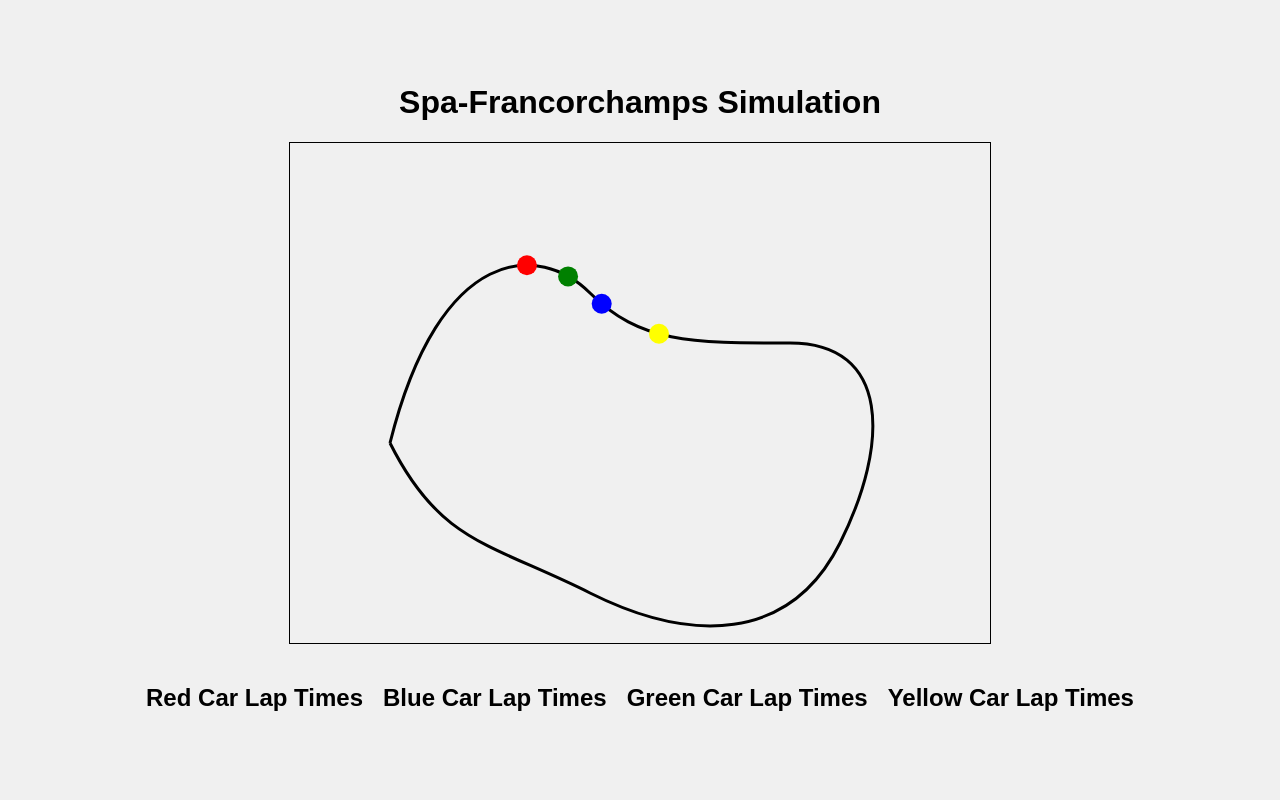
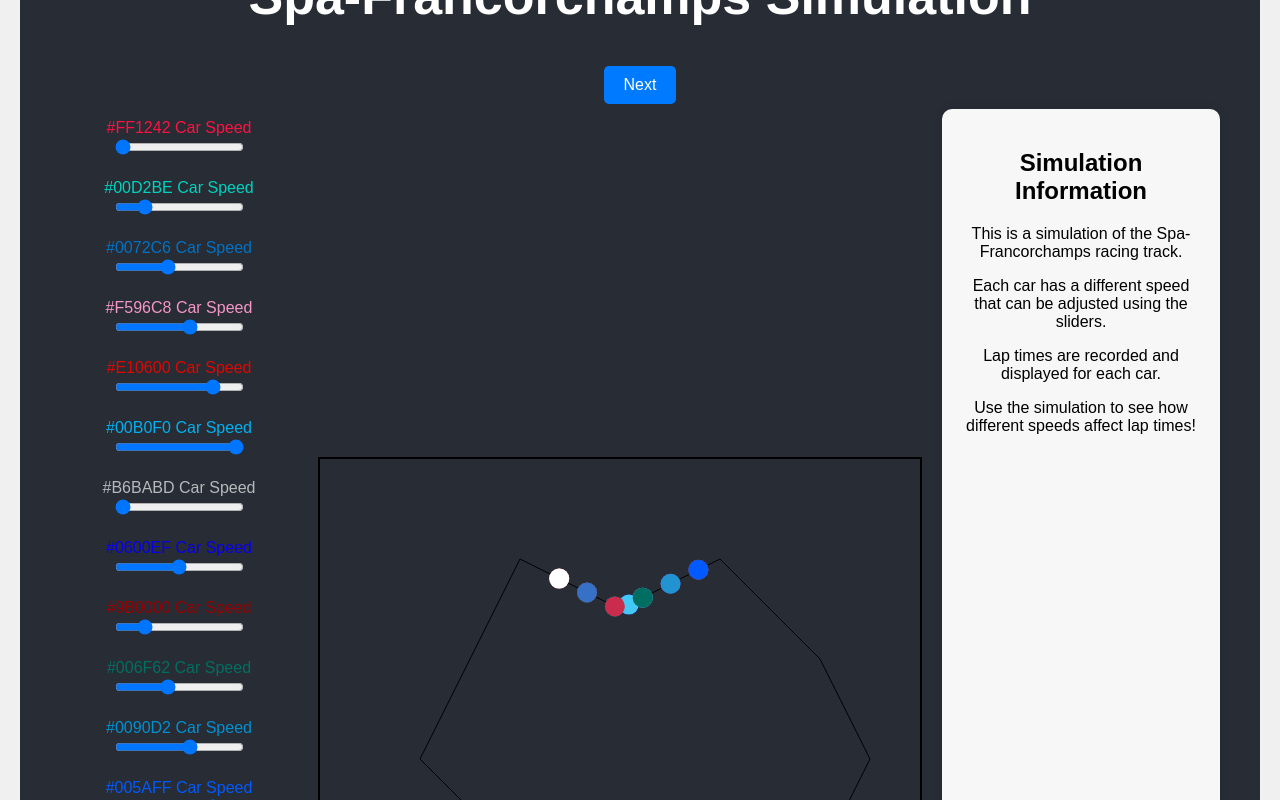
Before and after one commit to jwallansheel/prajwal-portfolio, a React (Create React App) app: page /Lapper in a window 1280 px wide. Shown: the top 800 px of the page. Built offline with nearby package versions, Linux system fonts and the light colour scheme.

Commit message:
new enhanced lapper

```diff
--- a/src/componente/shorts/Lapper.css
+++ b/src/componente/shorts/Lapper.css
@@ -1,35 +1,121 @@
 .App {
+  display: flex;
+  flex-direction: column;
+  align-items: center;
+  text-align: center;
+  font-family: Arial, sans-serif;
+  margin: 20px;
+  padding: 40px;
+  padding-top: 700px;
+  max-height: 10000px;
+  background-color:#282c34;
+}
+
+header.App-header {
+  background-color: #282c34;
+  min-height: 10vh;
+  display: flex;
+  flex-direction: column;
+  align-items: center;
+  justify-content: center;
+  font-size: calc(10px + 2vmin);
+  color: white;
+}
+
+.main-content {
+  display: flex;
+  width: 100%;
+  justify-content: space-between;
+}
+
+.track-section {
+  flex: 2;
   display: flex;
   justify-content: center;
   align-items: center;
-    flex-direction: column;
-    text-align: center;
 }
 
-  svg {
-    border: 1px solid black;
-    margin-bottom: 20px;
+.track-container {
+  display: flex;
+  justify-content: center;
+  align-items: center;
 }
 
-  circle {
-    transition: cx 0.1s linear, cy 0.1s linear;
+.race-track {
+  border: 2px solid black;
 }
 
-  .lap-times {
+.slider-container {
+  flex: 1;
   display: flex;
-    justify-content: space-around;
+  flex-direction: column;
+  align-items: flex-start;
+  margin-right: 20px;
+}
+
+.lap-times-section {
   width: 100%;
+  margin-top: 20px;
+}
+
+.lap-times-container {
+  display: flex;
+  flex-wrap: wrap;
+  justify-content: center;
+  overflow-y: auto;
+  max-height: 200px;
 }
 
 .lap-time-container {
   margin: 10px;
+  text-align: left;
 }
 
-  .lap-times h2 {
+.lap-time-container ul {
+  list-style: none;
+  padding: 0;
+  margin: 0;
+  overflow-y: auto;
+  max-height: 100px;
+}
+
+.lap-time-container li {
+  background-color: #f0f0f0;
+  margin: 2px 0;
+  padding: 5px;
+  border-radius: 5px;
+}
+
+.speed-slider {
   margin: 10px 0;
 }
 
-  .lap-times ul {
-    list-style: none;
-    padding: 0;
+footer.App-footer {
+  margin-top: 20px;
 }
+
+.info-panel {
+  flex: 1;
+  background-color: #f7f7f7;
+  padding: 20px;
+  border-radius: 10px;
+  box-shadow: 0 0 10px rgba(0, 0, 0, 0.1);
+  max-width: 300px;
+  margin-left: 20px;
+}
+
+@media (max-width: 768px) {
+  .main-content {
+    flex-direction: column;
+    align-items: center;
+  }
+
+  .slider-container {
+    margin-right: 0;
+    margin-bottom: 20px;
+  }
+
+  .info-panel {
+    max-width: 100%;
+  }
+}
--- a/src/componente/shorts/Lapper.js
+++ b/src/componente/shorts/Lapper.js
@@ -1,101 +1,156 @@
 import React, { useState, useEffect, useRef } from 'react';
 import './../shorts/Lapper.css';
 
-const carColors = ["red", "blue", "green", "yellow"];
-const baseSpeeds = [0.8, 1.2, 1, 1.5]; // Base speeds for different cars
-
-// Cubic Bezier curve commands for a simplified Spa-Francorchamps track
-const trackPath = `
-  M 100,300
-  C 150,100 250,100 300,150
-  S 400,200 500,200
-  S 600,300 550,400
-  S 400,500 300,450
-  S 150,400 100,300
-`;
-
-// Function to get car speed based on position
-const getCarSpeed = (position, baseSpeed) => {
-  const slowDownFactor = 0.5;
-  // Example slowdown regions (these should be based on actual track data)
-  const slowDownRegions = [
-    { start: 0.1, end: 0.3 },
-    { start: 0.6, end: 0.8 }
+// F1-inspired car colors
+const carColors = [
+  "#FF1242", "#00D2BE", "#0072C6", "#F596C8", "#E10600",
+  "#00B0F0", "#B6BABD", "#0600EF", "#9B0000", "#006F62",
+  "#0090D2", "#005AFF", "#DC0000", "#44C8F5", "#FFFFFF",
+  "#3671C6", "#C92D4B", "#006F62", "#2293D1", "#005AFF"
 ];
 
-  let speed = baseSpeed;
-  slowDownRegions.forEach(region => {
-    if (position >= region.start && position <= region.end) {
-      speed *= slowDownFactor;
-    }
-  });
-
-  return speed;
-};
+// Initial speeds for each car
+const initialSpeeds = [1, 1.2, 1.4, 1.6, 1.8, 2, 1, 1.5, 1.2, 1.4, 1.6, 1.8, 2, 1.5, 1, 1.2, 1.4, 1.6, 1.8, 2];
 
 const App = () => {
   const [carPositions, setCarPositions] = useState(carColors.map(() => 0));
   const [lapTimes, setLapTimes] = useState(carColors.map(() => []));
-  const lapStartTimes = useState(carColors.map(() => Date.now()));
-  const pathRef = useRef(null);
+  const [carSpeeds, setCarSpeeds] = useState(initialSpeeds);
+  const lapStartTimes = useRef(carColors.map(() => Date.now()));
+
+  const handleSpeedChange = (index, speed) => {
+    setCarSpeeds((prevSpeeds) => {
+      const updatedSpeeds = [...prevSpeeds];
+      updatedSpeeds[index] = speed;
+      return updatedSpeeds;
+    });
+  };
 
   useEffect(() => {
     const animate = () => {
-      if (pathRef.current) {
       setCarPositions((prevPositions) => {
         return prevPositions.map((position, index) => {
-            const speed = getCarSpeed(position, baseSpeeds[index]);
-            const newPosition = position + speed * 0.0005;
-            if (newPosition >= 1) {
-              const lapTime = (Date.now() - lapStartTimes[0][index]) / 1000;
-              lapStartTimes[0][index] = Date.now();
+          const newPosition = position + carSpeeds[index] * 0.002;
+          if (newPosition >= trackPath.length) {
+            const lapTime = ((Date.now() - lapStartTimes.current[index]) / 1000).toFixed(2);
+            lapStartTimes.current[index] = Date.now();
             setLapTimes((prevLapTimes) => {
-                const newLapTimes = [...prevLapTimes];
-                newLapTimes[index] = [...newLapTimes[index], lapTime.toFixed(2)];
-                return newLapTimes;
+              const updatedLapTimes = [...prevLapTimes];
+              updatedLapTimes[index] = [...updatedLapTimes[index], lapTime];
+              return updatedLapTimes;
             });
           }
-            return newPosition % 1;
+          return newPosition % trackPath.length;
         });
       });
-      }
       requestAnimationFrame(animate);
     };
     animate();
-  }, []);
+  }, [carSpeeds]);
 
-  return (
-    <div className="App">
-      <h1>Spa-Francorchamps Simulation</h1>
-      <svg width="700" height="500">
-        <path
-          ref={pathRef}
-          d={trackPath}
-          fill="none"
-          stroke="black"
-          strokeWidth="3"
-        />
-        {carColors.map((color, index) => {
-          if (pathRef.current) {
-            const length = pathRef.current.getTotalLength();
-            const segmentLength = length * carPositions[index];
-            const point = pathRef.current.getPointAtLength(segmentLength);
-            return <circle key={color} cx={point.x} cy={point.y} r="10" fill={color} />;
-          }
-          return null;
-        })}
-      </svg>
-      <div className="lap-times">
-        {carColors.map((color, index) => (
-          <div key={color} className="lap-time-container">
-            <h2>{color.charAt(0).toUpperCase() + color.slice(1)} Car Lap Times</h2>
+  const trackPath = [
+    { x: 100, y: 300 },
+    { x: 200, y: 100 },
+    { x: 300, y: 150 },
+    { x: 400, y: 100 },
+    { x: 500, y: 200 },
+    { x: 550, y: 300 },
+    { x: 500, y: 400 },
+    { x: 300, y: 450 },
+    { x: 200, y: 400 },
+    { x: 100, y: 300 },
+  ];
+
+  const interpolatePosition = (start, end, t) => ({
+    x: start.x + (end.x - start.x) * t,
+    y: start.y + (end.y - start.y) * t,
+  });
+
+  const Car = ({ color, position }) => {
+    const segmentIndex = Math.floor(position);
+    const t = position % 1;
+    const start = trackPath[segmentIndex];
+    const end = trackPath[(segmentIndex + 1) % trackPath.length];
+    const currentPosition = interpolatePosition(start, end, t);
+
+    return <circle cx={currentPosition.x} cy={currentPosition.y} r="10" fill={color} />;
+  };
+
+  const LapTimeDisplay = ({ color, lapTimes }) => (
+    <div className="lap-time-container">
+      <h2 style={{ color }}>{color.charAt(0).toUpperCase() + color.slice(1)} Car Lap Times</h2>
       <ul>
-              {lapTimes[index].map((time, lapIndex) => (
+        {lapTimes.slice(-5).map((time, lapIndex) => ( // Show only the last three lap times
           <li key={lapIndex}>{time}s</li>
         ))}
       </ul>
     </div>
+  );
+
+  const SpeedSlider = ({ index, speed, onSpeedChange }) => (
+    <div className="speed-slider">
+      <label htmlFor={`speed-${index}`} style={{ color: carColors[index] }}>
+        {carColors[index].charAt(0).toUpperCase() + carColors[index].slice(1)} Car Speed
+      </label>
+      <input
+        type="range"
+        id={`speed-${index}`}
+        min="1"
+        max="2"
+        step="0.1"
+        value={speed}
+        onChange={(e) => onSpeedChange(index, parseFloat(e.target.value))}
+      />
+    </div>
+  );
+
+  const InformationPanel = () => (
+    <div className="info-panel">
+      <h2>Simulation Information</h2>
+      <p>This is a simulation of the Spa-Francorchamps racing track.</p>
+      <p>Each car has a different speed that can be adjusted using the sliders.</p>
+      <p>Lap times are recorded and displayed for each car.</p>
+      <p>Use the simulation to see how different speeds affect lap times!</p>
+    </div>
+  );
+
+  return (
+    <div className="App">
+      <header className="App-header">
+        <h1>Spa-Francorchamps Simulation</h1>
+        <button>Next</button>
+      </header>
+      <div className="main-content">
+        <div className="slider-container">
+          {carColors.map((color, index) => (
+            <SpeedSlider
+              key={color}
+              index={index}
+              speed={carSpeeds[index]}
+              onSpeedChange={handleSpeedChange}
+            />
           ))}
+        </div>
+        <div className="track-section">
+          <svg width="600" height="500" className="race-track">
+            <path
+              d={`M ${trackPath.map(point => `${point.x} ${point.y}`).join(' L ')}`}
+              fill="none"
+              stroke="black"
+            />
+            {carColors.map((color, index) => (
+              <Car key={color} color={color} position={carPositions[index]} />
+            ))}
+          </svg>
+        </div>
+        <InformationPanel />
+      </div>
+      <div className="lap-times-section">
+        <div className="lap-times-container">
+          {carColors.map((color, index) => (
+            <LapTimeDisplay key={color} color={color} lapTimes={lapTimes[index]} />
+          ))}
+        </div>
       </div>
     </div>
   );
```
Also changed, not shown: src/componente/shorts/Shopper.js (added, +100 -0 lines). Lines whose indentation alone changed are shown as unchanged.
